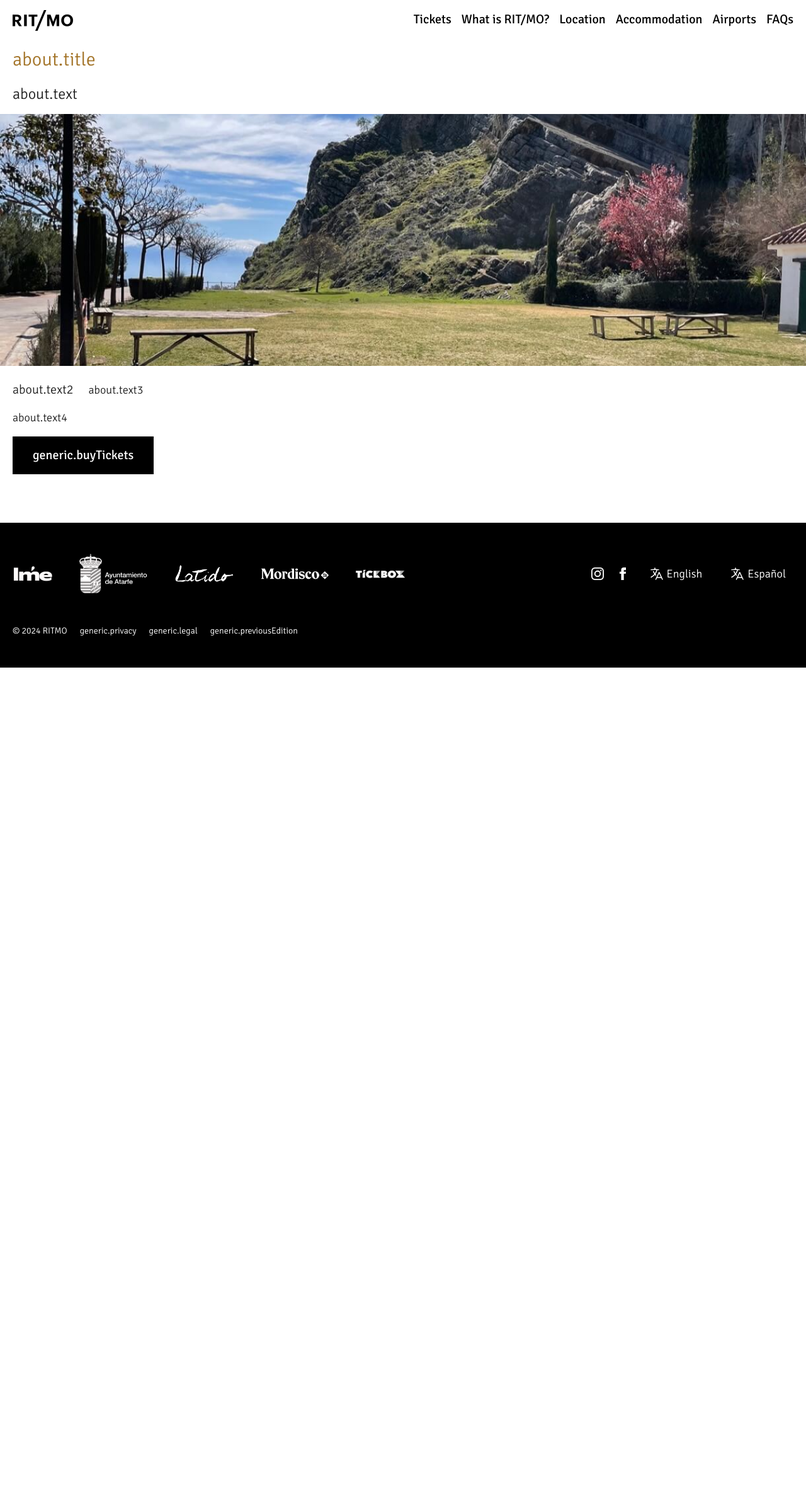
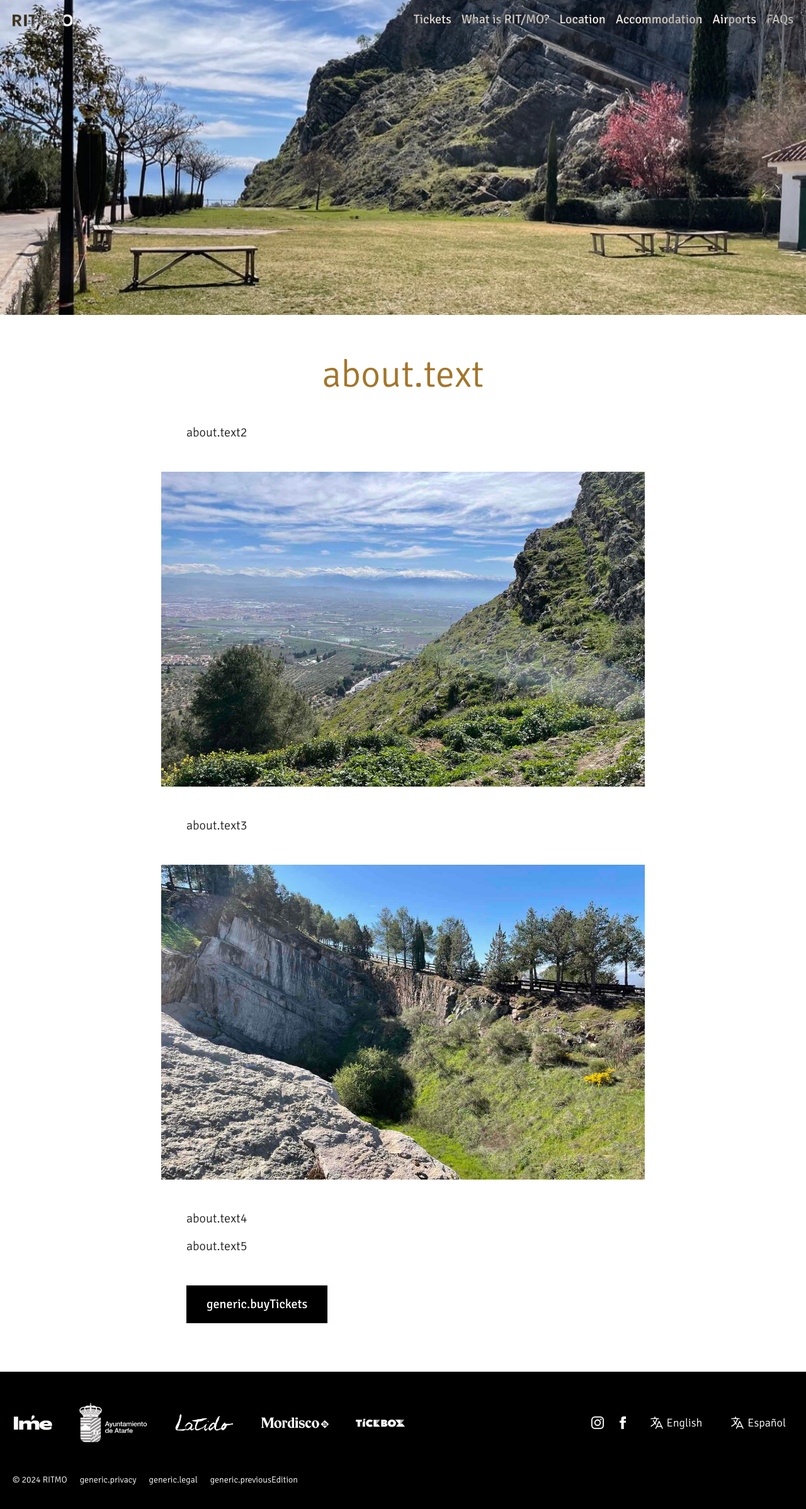
Before and after one commit to manumorante/ritmo2025, a Next.js app: page /1/about in a window 1280 px wide. Shown: the top 2396 px of the page at 63% size. Before the commit the page ends 1060 px from the top, so only its background shows below. Built offline with nearby package versions, Linux system fonts and the light colour scheme.

Commit message:
feat: enhance About page layout with improved image integration and updated content

```diff
--- a/app/[lang]/about/page.tsx
+++ b/app/[lang]/about/page.tsx
@@ -1,5 +1,6 @@
 import { getDictionary } from "@/util/dictionary"
-import { BuyButton, HeroImage } from "@/components"
+import { BuyButton } from "@/components"
+import Image from "next/image"
 
 export default async function AboutPage({
   params: { lang },
@@ -7,35 +8,66 @@ export default async function AboutPage({
   params: { lang: string }
 }) {
   const { t } = getDictionary(lang)
+  const textCx = "text-xl mx-10"
+  const imageCx = "w-full h-[40vh] sm:h-[500px] object-cover my-12"
 
   return (
     <main className="Page About">
+      <Image
+        className="w-full h-[45vh] sm:h-[500px] object-cover"
+        src="/about.jpg"
+        width={1120}
+        height={721}
+        alt="Img"
+      />
+
       <div className="header-flat" />
 
-      <div className="container">
-        <h2 className="pageTitle">{t("about.title")}</h2>
+      <div className="max-w-md mx-auto">
         <p
-          className="text-2xl"
+          className="text-primary text-4xl lg:text-6xl text-center mb-12 mx-7"
           dangerouslySetInnerHTML={{ __html: t("about.text") }}
         />
-      </div>
 
-      <HeroImage src="/about.jpg" />
+        <p
+          className={textCx}
+          dangerouslySetInnerHTML={{ __html: t("about.text2") }}
+        />
 
-      <div className="container">
-        <div className="sm:flex gap-6">
-          <p
-            className="text-xl"
-            dangerouslySetInnerHTML={{ __html: t("about.text2") }}
-          />
-          <p
-            className="text-lg"
-            dangerouslySetInnerHTML={{ __html: t("about.text3") }}
-          />
+        <Image
+          className={imageCx}
+          src="/photos/12.jpg"
+          width={1120}
+          height={721}
+          alt="Img"
+        />
+
+        <p
+          className={textCx}
+          dangerouslySetInnerHTML={{ __html: t("about.text3") }}
+        />
+
+        <Image
+          className={imageCx}
+          src="/photos/14.jpg"
+          width={1120}
+          height={721}
+          alt="Img"
+        />
+
+        <p
+          className={textCx}
+          dangerouslySetInnerHTML={{ __html: t("about.text4") }}
+        />
+
+        <p
+          className={textCx}
+          dangerouslySetInnerHTML={{ __html: t("about.text5") }}
+        />
+
+        <div className="mx-10 mt-12">
+          <BuyButton lang={lang} t={t} />
         </div>
-        <p dangerouslySetInnerHTML={{ __html: t("about.text4") }} />
-
-        <BuyButton lang={lang} t={t} />
       </div>
     </main>
   )
--- a/data/es.json
+++ b/data/es.json
@@ -148,10 +148,11 @@
     "slogan": "Música, Naturaleza y Otras Expresiones Culturales",
     "intro": "RIT/MO es un festival de música electrónica único, que combina un ambiente íntimo en plena naturaleza con un impresionante lineup de artistas nacionales e internacionales. Un lujo para los amantes de la música electrónica.",
     "more": "Saber más de nuestro festival",
-    "text": "El festival español de música electrónica gourmet por excelencia.",
-    "text2": "RIT/MO es sin duda algo inusual dentro del panorama nacional e internacional de festivales de música electrónica. Hay muchas características que lo hacen distinto, pero entre ellas destacarían las de ser un festival para un aforo muy reducido, y que es celebrado en plena naturaleza. Aunque presenta el formato de festival, al organizar su oferta musical en dos jornadas y contar con dos escenarios, lo cierto es que no tiene nada que ver con los macrofestivales. Se baila con espacio suficiente, no existen las odiadas colas para entrar, pedir en barra, baños, etc., y el recinto tiene la magia de estar ubicado en las faldas de Sierra Elvira (Atarfe, Granada) en un entorno donde bailar se vuelve muy especial.",
-    "text3": "Aunque RIT/MO es un evento para un aforo reducido, esto no significa que no se apueste por un lineup con artistas de primer nivel (y sin que esto suponga unos precios de los abonos prohibitivos!!).",
-    "text4": "¿Tienes RIT/MO?"
+    "text": "El festival español de música electrónica gourmet por excelencia",
+    "text2": "RIT/MO se distingue como una joya única en el vasto universo de los festivales de música electrónica, tanto a nivel nacional como internacional. Su singularidad radica en una serie de características distintivas, entre las que sobresalen su propósito de ser un festival íntimo con un aforo limitado y su impresionante ubicación en plena naturaleza.",
+    "text3": "Aunque RIT/MO se presenta en un formato de festival tradicional, con dos días de programación musical y dos escenarios, se desmarca completamente de la masividad de los macrofestivales. Aquí, los asistentes pueden disfrutar de la música con suficiente espacio para bailar, sin las molestas colas para acceder al recinto, ordenar en la barra o usar los baños.",
+    "text4": "Pero lo que verdaderamente encanta es su ubicación: las faldas de la majestuosa Sierra Elvira, en Atarfe, Granada. Este entorno natural convierte cada baile en una experiencia única e inolvidable. En RIT/MO, no solo se escucha la música, sino que se vive y se siente en un marco incomparable.",
+    "text5": "¿Tienes RIT/MO?"
   },
   "previous": {
     "title": "Ediciones anteriores",
```
